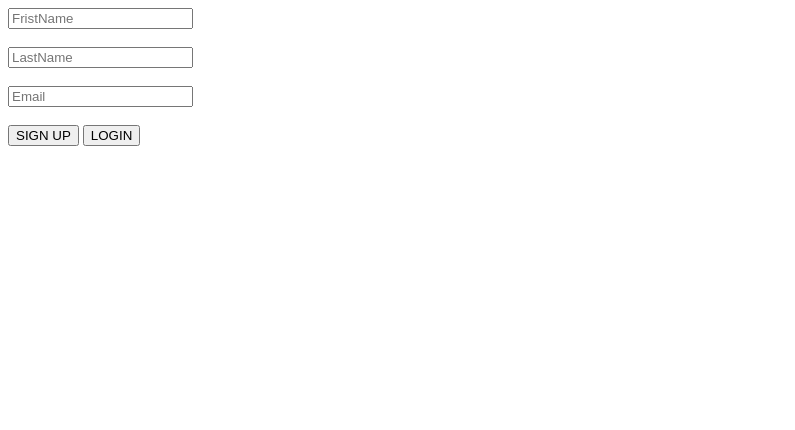
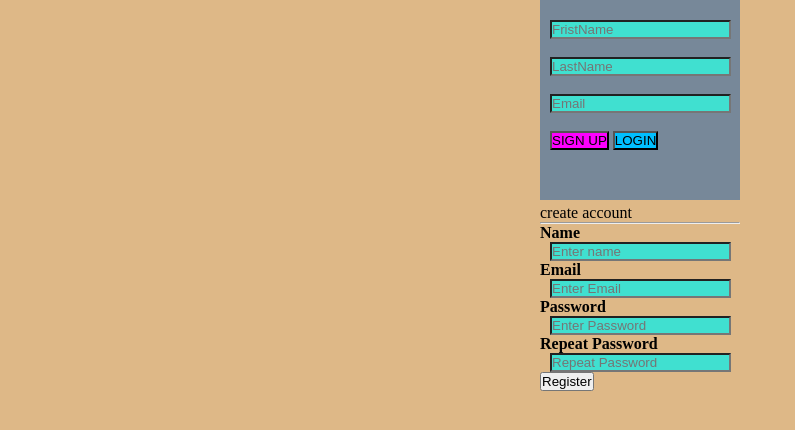
Before and after one commit to mmogadesi0/git-projects1, a plain HTML site: page login.html in a window 1280 px wide. Shown: the whole page, without its empty margins (0-795 px from the left). Drawn offline with Linux system fonts and the light colour scheme.

Commit message:
adding creating registration account to the feature/registration

```diff
--- a/login.html
+++ b/login.html
@@ -5,6 +5,7 @@
     <meta http-equiv="X-UA-Compatible" content="IE=edge">
     <meta name="viewport" content="width=device-width, initial-scale=1.0">
     <title>login</title>
+    <link rel="stylesheet" href="style.css">
 </head>
 <body>
 
@@ -19,6 +20,23 @@
         <button id="signup" type="submit">SIGN UP</button>
         <button id="login" type="submit">LOGIN</button><br><br><br>
         </from>
-        </div>
+    <br>
+    <from action="/action_page.php" method="get">
+        <p>create account</p>
+        <hr>
+        <label for="fname"><b>Name</b></label>
+        <input type="text" placeholder="Enter name" name="fname" required>
+
+        <label for="email"><b>Email</b></label>
+        <input type="text" placeholder="Enter Email" name="email" required>
+
+        <label for="psw"><b>Password</b></label>
+        <input type="password" placeholder="Enter Password" name="psw" required>
+        <label for="psw-repeat"><b>Repeat Password</b></label>
+        <input type="password" placeholder="Repeat Password" name="psw-repeat" required>
+
+        <button type="submit" class="registerbtn">Register</button>
+    </from>
+</div>
 </body>
 </html>
```
